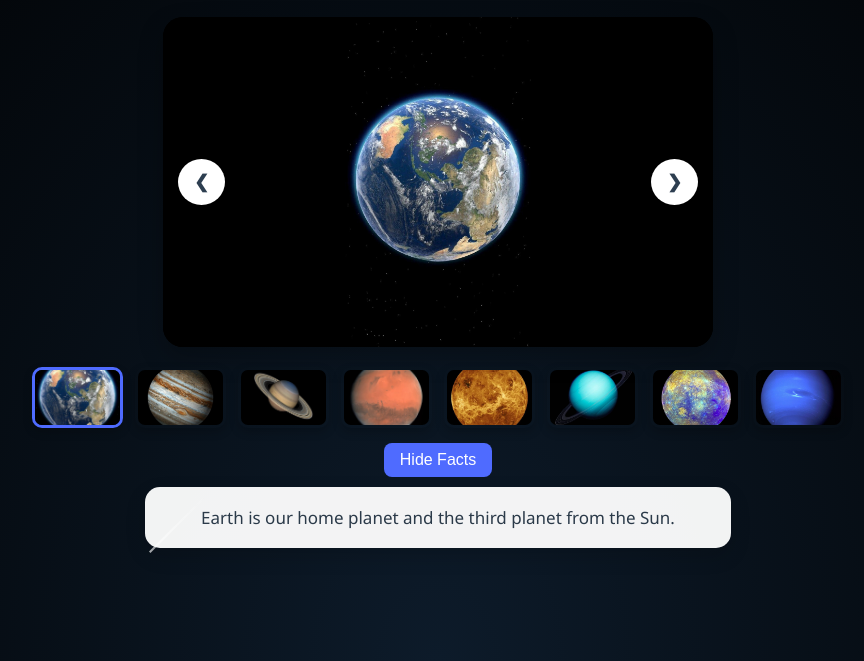
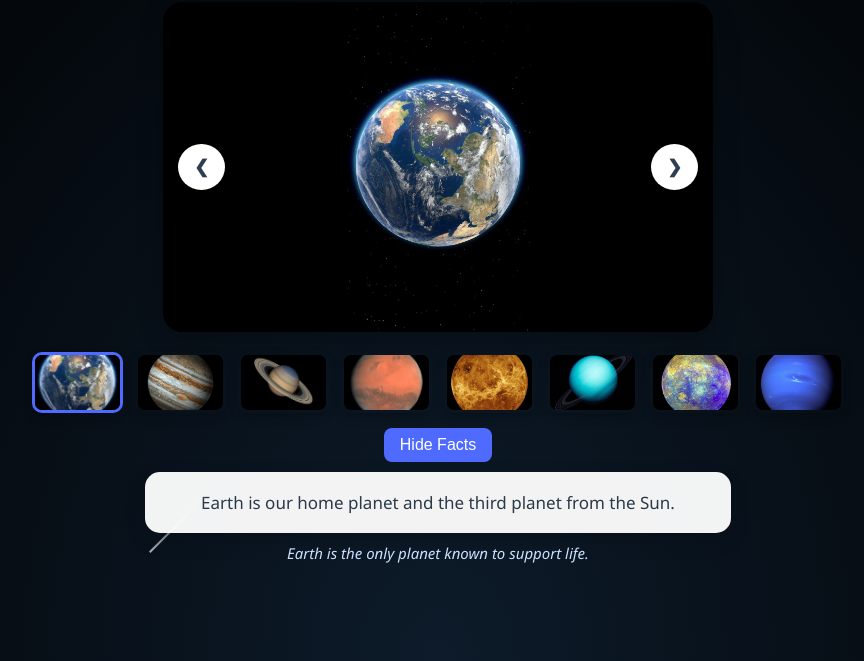
Before and after one commit to Emzai/101-Project, a plain HTML site: page index.html in a window 1280 px wide. Shown: the part 179-840 px from the top of the page, without its empty margins (202-1066 px from the left). Drawn offline with Linux system fonts and the light colour scheme.

Commit message:
update final

```diff
--- a/index.html
+++ b/index.html
@@ -40,6 +40,7 @@
 
     <button id="toggleFactBtn">Hide Facts</button>
     <div class="fact-box" id="factBox"></div>
+    <div class="random-fact" id="randomFact"></div>
 </section>
 
 <script src="script.js"></script>
--- a/script.js
+++ b/script.js
@@ -1,6 +1,7 @@
 const slides = document.querySelector('.slides');
 const thumbnails = document.querySelectorAll('.thumbnails img');
 const factBox = document.getElementById('factBox');
+const randomFactDiv = document.getElementById('randomFact');
 
 const total = slides.children.length;
 let index = 0;
@@ -14,6 +15,17 @@ const facts = [
     "Uranus rotates on its side, making it unique among planets.",
     "Mercury is the closest planet to the Sun and the smallest in our solar system.",
     "Neptune is the farthest planet and has the strongest winds in the solar system."
+];
+
+const extraFacts = [
+    "Venus spins backward compared to most planets.",
+    "Mars has the tallest volcano in the solar system.",
+    "Jupiter has over 79 moons.",
+    "Saturn's rings are made mostly of ice particles.",
+    "Mercury has almost no atmosphere.",
+    "Neptune has the fastest winds in the solar system.",
+    "Uranus was the first planet discovered with a telescope.",
+    "Earth is the only planet known to support life."
 ];
 
 function showSlide(i) {
@@ -44,6 +56,15 @@ toggleBtn.addEventListener('click', () => {
     }
 });
 
+// Random extra facts
+function showRandomFact() {
+    const randomIndex = Math.floor(Math.random() * extraFacts.length);
+    randomFactDiv.textContent = extraFacts[randomIndex];
+}
+
+setInterval(showRandomFact, 5000);
+showRandomFact();
+
 // Shooting stars
 function createShootingStar() {
     const shooting = document.createElement('div');
--- a/style.css
+++ b/style.css
@@ -134,6 +134,14 @@ h1 {
     line-height: 1.5;
 }
 
+.random-fact {
+    margin-top: 10px;
+    font-size: 15px;
+    color: #cce0ff;
+    text-align: center;
+    font-style: italic;
+}
+
 .shooting-star {
     position: absolute;
     width: 2px;
```
